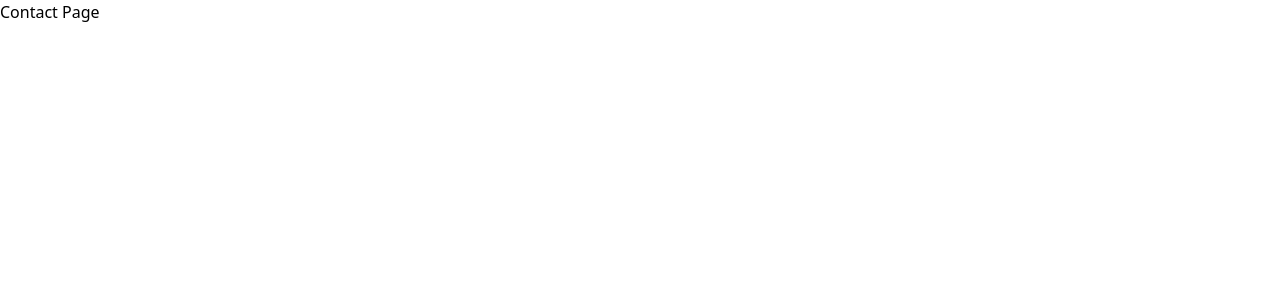
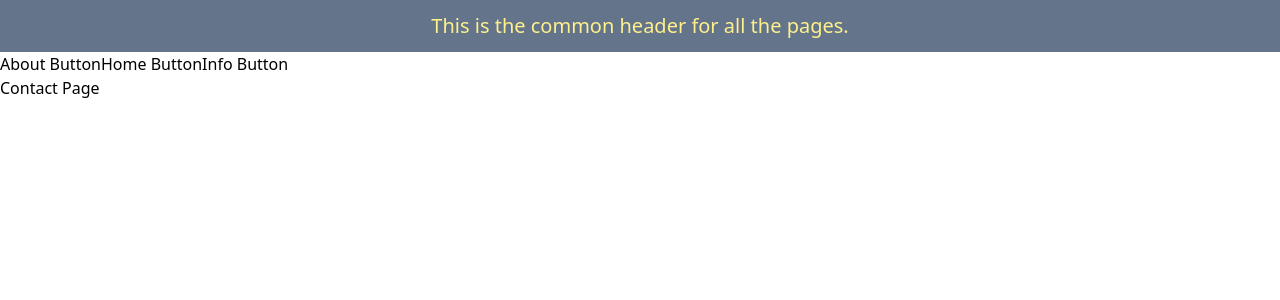
Before and after one commit to Abhijxxt/ReactRouters, a React (Create React App) app: page /contact in a window 1280 px wide. Shown: the top 300 px of the page. Built offline with nearby package versions, Linux system fonts and the light colour scheme.

Commit message:
Worked with routers
Added some links for home contact about info pages which redirects to
those pages
Also working with common header files that may not be changed.
Common headers in my belief should not be used.

```diff
--- a/src/App.js
+++ b/src/App.js
@@ -33,6 +33,7 @@ const routers = createBrowserRouter([
 function App() {
   return (
     <div className="App">
+      <h1 className="text-xl text-center p-3 bg-slate-500 text-yellow-200">This is the common header for all the pages.</h1>
       <RouterProvider router={routers} />
     </div>
   );
--- a/src/pages/About.js
+++ b/src/pages/About.js
@@ -0,0 +1,13 @@
+import { Link } from "react-router-dom"
+export default function About() {
+    return (
+        <div>
+            <nav>
+                <Link to={'/'} >Home Button</Link>
+                <Link to={'/contact'} >Contact Button</Link>
+                <Link to={'/info'} >Info Button</Link>
+            </nav>
+            <h1>About</h1>
+        </div>
+    )
+}
--- a/src/pages/Contact.js
+++ b/src/pages/Contact.js
@@ -1,7 +1,13 @@
+import { Link } from "react-router-dom"
 export default function Contact()
 {
     return(
         <div>
+            <nav>
+                <Link to={'/about'} >About Button</Link>
+                <Link to={'/'} >Home Button</Link>
+                <Link to={'/info'} >Info Button</Link>
+            </nav>
             <h1>Contact Page</h1>
         </div>
     )
--- a/src/pages/Home.js
+++ b/src/pages/Home.js
@@ -1,6 +1,13 @@
+import { Link } from "react-router-dom"
+
 export default function Home() {
     return (
         <div>
+            <nav>
+                <Link to={'/about'} >About Button</Link>
+                <Link to={'/contact'} >Contact Button</Link>
+                <Link to={'/info'} >Info Button</Link>
+            </nav>
             <h1>Home</h1>
         </div>
     )
--- a/src/pages/Info.js
+++ b/src/pages/Info.js
@@ -1,6 +1,12 @@
+import { Link } from "react-router-dom"
 export default function Info() {
     return (
         <div>
+            <nav>
+                <Link to={'/about'} >About Button</Link>
+                <Link to={'/contact'} >Contact Button</Link>
+                <Link to={'/'} >Home Button</Link>
+            </nav>
             <h1>Information page</h1>
         </div>
     )
```
